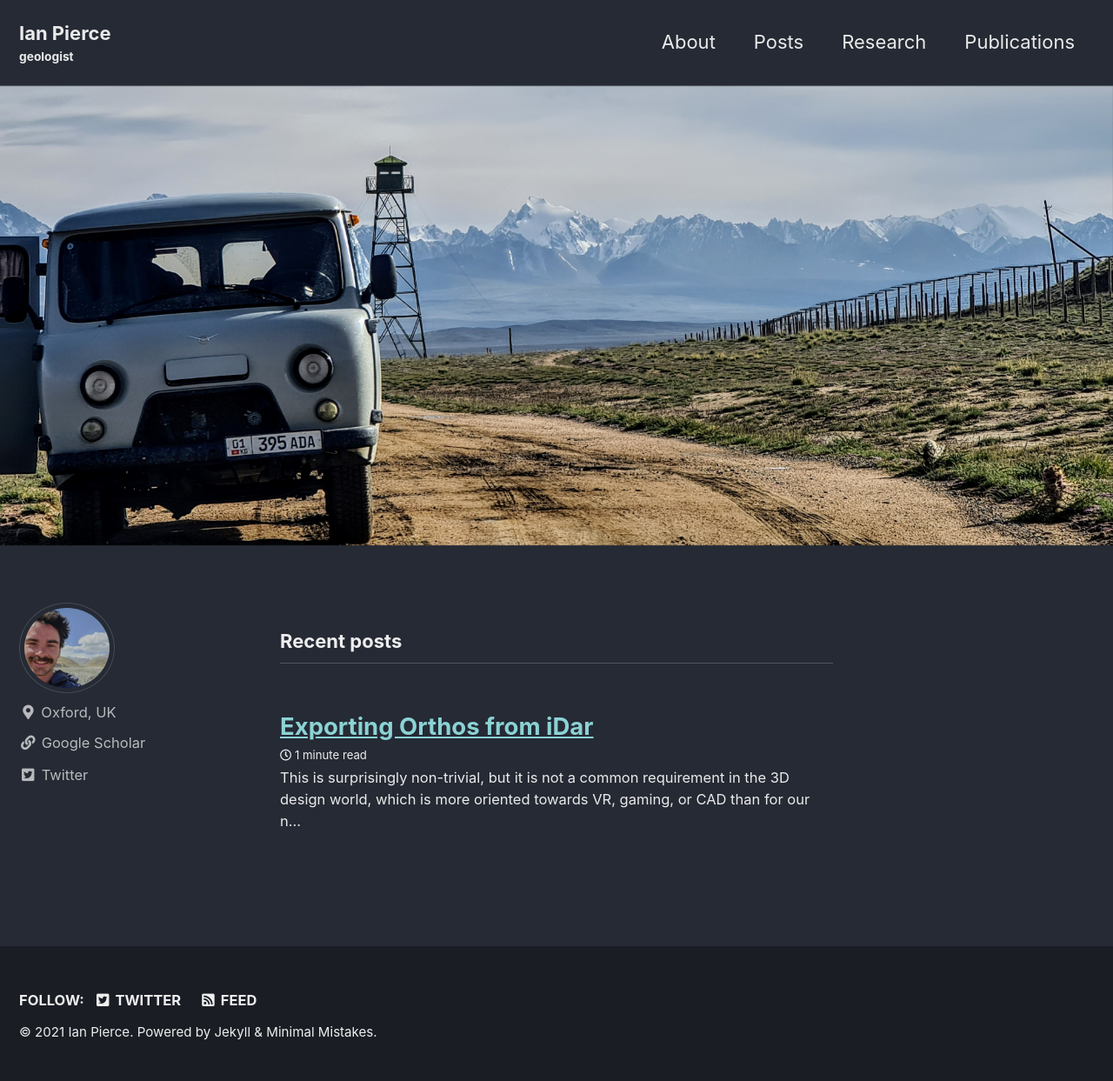
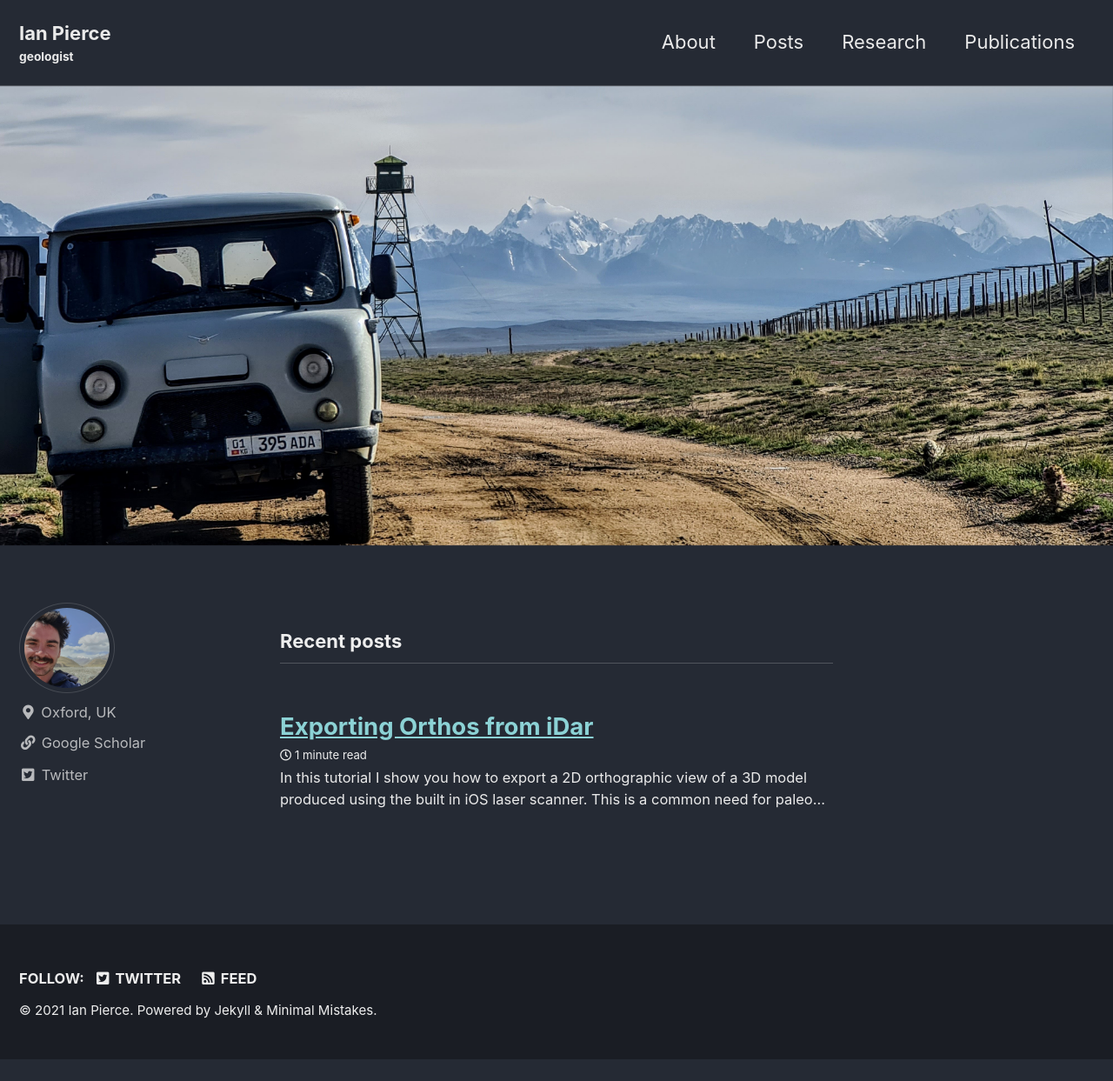
Before and after one commit to Neotectonic/Neotectonic.github.io, a Jekyll site: the page built from docs/index.html, in a window 1280 px wide. Shown: the whole page at 87% size. Built offline with Jekyll 4.4.1, drawn with Linux system fonts in a browser that asks for light colours; cached includes are drawn as plain includes; the list of posts is cut into pages by our own code; after the commit the page ends 1218 px from its top, so only the background shows below that.

Commit message:
Update 2021-12-29-ortho-from-idar.md

```diff
--- a/docs/_posts/2021-12-29-ortho-from-idar.md
+++ b/docs/_posts/2021-12-29-ortho-from-idar.md
@@ -4,8 +4,8 @@ title:  "Exporting Orthos from iDar"
 date:   2021-12-29 23:33:02 +0000
 categories: tutorial
 ---
+In this tutorial I show you how to export a 2D orthographic view of a 3D model produced using the built in iOS laser scanner. This is a common need for paleoseismic excavations, so that a scanned trench exposure can be converted to a 2D figure and annotated for use in a paper. This is surprisingly non-trivial, but it is not a common requirement in the 3D design world, which is more oriented towards AR/VR, gaming, or CAD than for this niche need.
 
-This is surprisingly non-trivial, but it is not a common requirement in the 3D design world, which is more oriented towards VR, gaming, or CAD than for our niche need.
 1. In your 3D scanner app, clean up your model, deleting unnecessary areas.
 2. export as OBJ file, and transfer file to your computer
 
```
